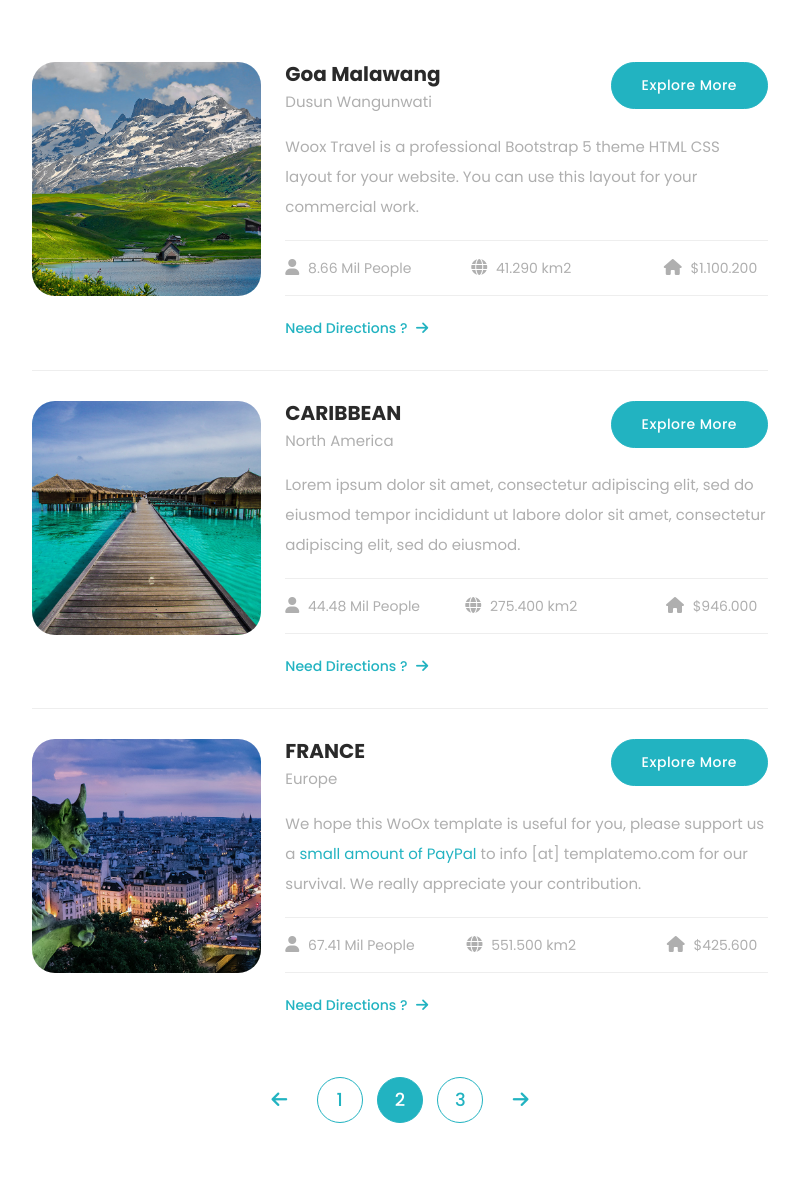
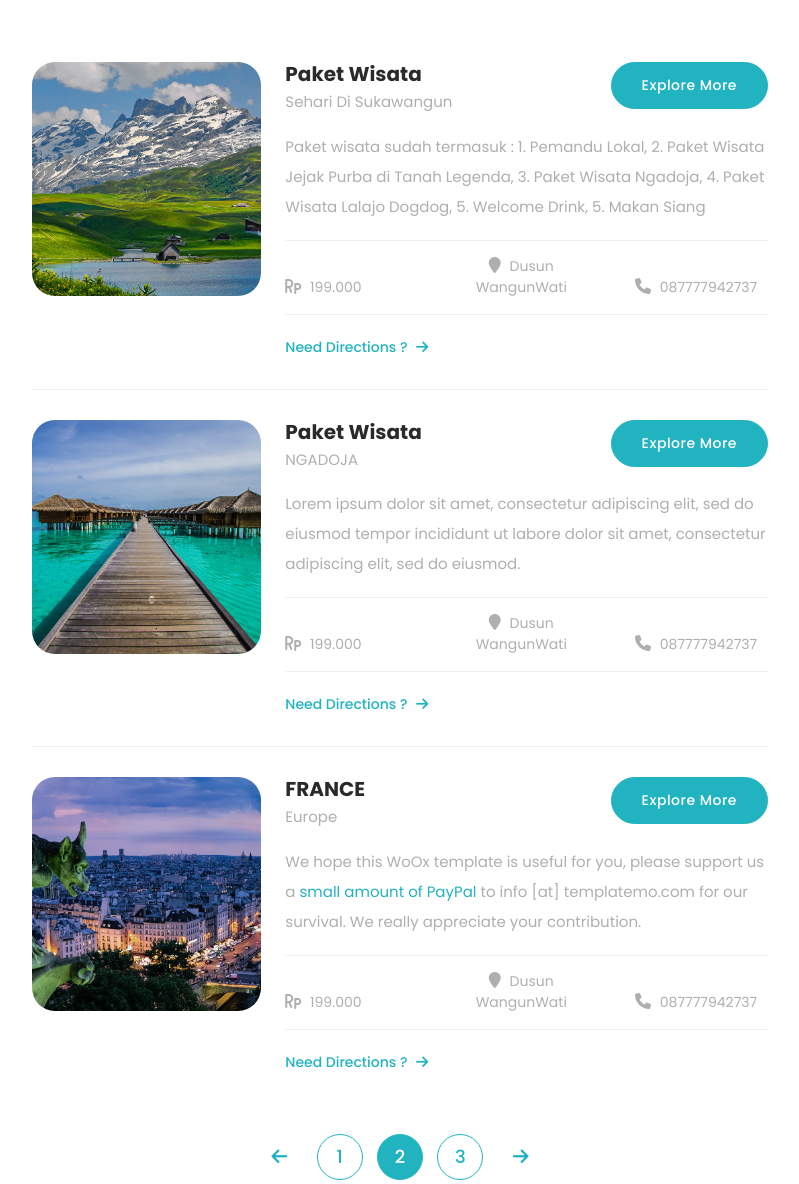
Before and after one commit to mrobistore/webdesa, a plain HTML site: page index.html in a window 1280 px wide. Shown: the part 1180-2364 px from the top of the page, without its empty margins (50-849 px from the left). Drawn offline with nearby package versions, Linux system fonts and the light colour scheme.

Commit message:
Update index.html

```diff
--- a/index.html
+++ b/index.html
@@ -172,7 +172,7 @@ https://templatemo.com/tm-580-woox-travel
                       </div>
                       <div class="col-lg-3 col-sm-6 col-6">
                         <i class="fa fa-globe"></i>
-                        <h4><span>Territory:</span><br>551.500 KM<em>2</em></h4>
+                        <h4><span>Luas Wilayah:</span><br>551.500 KM<em>2</em></h4>
                       </div>
                       <div class="col-lg-3 col-sm-6 col-6">
                         <i class="fa fa-home"></i>
@@ -263,16 +263,16 @@ https://templatemo.com/tm-580-woox-travel
                     </div>
                     <div class="col-lg-8 col-sm-7">
                       <div class="right-content">
-                        <h4>Goa Malawang</h4>
-                        <span>Dusun Wangunwati</span>
+                        <h4>Paket Wisata</h4>
+                        <span>Sehari Di Sukawangun</span>
                         <div class="main-button">
                           <a href="about.html">Explore More</a>
                         </div>
-                        <p>Woox Travel is a professional Bootstrap 5 theme HTML CSS layout for your website. You can use this layout for your commercial work.</p>
+                        <p>Paket wisata sudah termasuk : 1. Pemandu Lokal, 2. Paket Wisata Jejak Purba di Tanah Legenda, 3. Paket Wisata Ngadoja, 4. Paket Wisata Lalajo Dogdog, 5. Welcome Drink, 5. Makan Siang</p>
                         <ul class="info">
-                          <li><i class="fa fa-user"></i> 8.66 Mil People</li>
-                          <li><i class="fa fa-globe"></i> 41.290 km2</li>
-                          <li><i class="fa fa-home"></i> $1.100.200</li>
+                          <li><i class="fa fa-rupiah-sign"></i> 199.000</li>
+                          <li><i class="fa fa-map-marker"></i> Dusun WangunWati</li>
+                          <li><i class="fa fa-phone"></i> 087777942737</li>
                         </ul>
                         <div class="text-button">
                           <a href="about.html">Need Directions ? <i class="fa fa-arrow-right"></i></a>
@@ -292,16 +292,16 @@ https://templatemo.com/tm-580-woox-travel
                     </div>
                     <div class="col-lg-8 col-sm-7">
                       <div class="right-content">
-                        <h4>CARIBBEAN</h4>
-                        <span>North America</span>
+                        <h4>Paket Wisata</h4>
+                        <span>NGADOJA</span>
                         <div class="main-button">
                           <a href="about.html">Explore More</a>
                         </div>
                         <p>Lorem ipsum dolor sit amet, consectetur adipiscing elit, sed do eiusmod tempor incididunt ut labore dolor sit amet, consectetur adipiscing elit, sed do eiusmod.</p>
                         <ul class="info">
-                          <li><i class="fa fa-user"></i> 44.48 Mil People</li>
-                          <li><i class="fa fa-globe"></i> 275.400 km2</li>
-                          <li><i class="fa fa-home"></i> $946.000</li>
+                          <li><i class="fa fa-rupiah-sign"></i> 199.000</li>
+                          <li><i class="fa fa-map-marker"></i> Dusun WangunWati</li>
+                          <li><i class="fa fa-phone"></i> 087777942737</li>
                         </ul>
                         <div class="text-button">
                           <a href="about.html">Need Directions ? <i class="fa fa-arrow-right"></i></a>
@@ -328,9 +328,9 @@ https://templatemo.com/tm-580-woox-travel
                         </div>
                         <p>We hope this WoOx template is useful for you, please support us a <a href="https://paypal.me/templatemo" target="_blank">small amount of PayPal</a> to info [at] templatemo.com for our survival. We really appreciate your contribution.</p>
                         <ul class="info">
-                          <li><i class="fa fa-user"></i> 67.41 Mil People</li>
-                          <li><i class="fa fa-globe"></i> 551.500 km2</li>
-                          <li><i class="fa fa-home"></i> $425.600</li>
+                          <li><i class="fa fa-rupiah-sign"></i> 199.000</li>
+                          <li><i class="fa fa-map-marker"></i> Dusun WangunWati</li>
+                          <li><i class="fa fa-phone"></i> 087777942737</li>
                         </ul>
                         <div class="text-button">
                           <a href="about.html">Need Directions ? <i class="fa fa-arrow-right"></i></a>
@@ -357,7 +357,7 @@ https://templatemo.com/tm-580-woox-travel
             <div class="row">
               <div class="col-lg-12">
                 <div id="map">
-                  <iframe src="https://www.google.com/maps/embed?pb=!1m18!1m12!1m3!1d12469.776493332698!2d-80.14036379941481!3d25.907788681148624!2m3!1f357.26927939317244!2f20.870722720054623!3f0!3m2!1i1024!2i768!4f35!3m3!1m2!1s0x88d9add4b4ac788f%3A0xe77469d09480fcdb!2sSunny%20Isles%20Beach!5e1!3m2!1sen!2sth!4v1642869952544!5m2!1sen!2sth" width="100%" height="550px" frameborder="0" style="border:0; border-radius: 23px; " allowfullscreen=""></iframe>
+                  <iframe src="https://www.google.com/maps/embed?pb=!1m14!1m8!1m3!1d3954.665050022651!2d108.2127205!3d-7.6113786!3m2!1i1024!2i768!4f13.1!3m3!1m2!1s0x2e65e5bf93d9c6ef%3A0xc11836fcefbd1251!2sDesa%20Sukawangun!5e0!3m2!1sid!2ssg!4v1738726056774!5m2!1sid!2ssg"width="100%" height="550px" frameborder="0" style="border:0; border-radius: 23px; " allowfullscreen=""></iframe>
                 </div>
               </div>
             </div>
@@ -371,7 +371,7 @@ https://templatemo.com/tm-580-woox-travel
     <div class="container">
       <div class="row">
         <div class="col-lg-8">
-          <h2>Are You Looking To Travel ?</h2>
+          <h2>Tertarik untuk berkunjung ?</h2>
           <h4>Make A Reservation By Clicking The Button</h4>
         </div>
         <div class="col-lg-4">
@@ -387,8 +387,8 @@ https://templatemo.com/tm-580-woox-travel
     <div class="container">
       <div class="row">
         <div class="col-lg-12">
-          <p>Copyright © 2036 <a href="#">WoOx Travel</a> Company. All rights reserved.
-          <br>Design: <a href="https://templatemo.com" target="_blank" title="free CSS templates">TemplateMo</a></p>
+          <p>Copyright © 2025 <a href="#">mrobis</a> Company. All rights reserved.
+          <br>Design: <a href="https://wa.me/+6287777942737" target="_blank" title="free CSS templates">mrobistore</a></p>
         </div>
       </div>
     </div>
```
